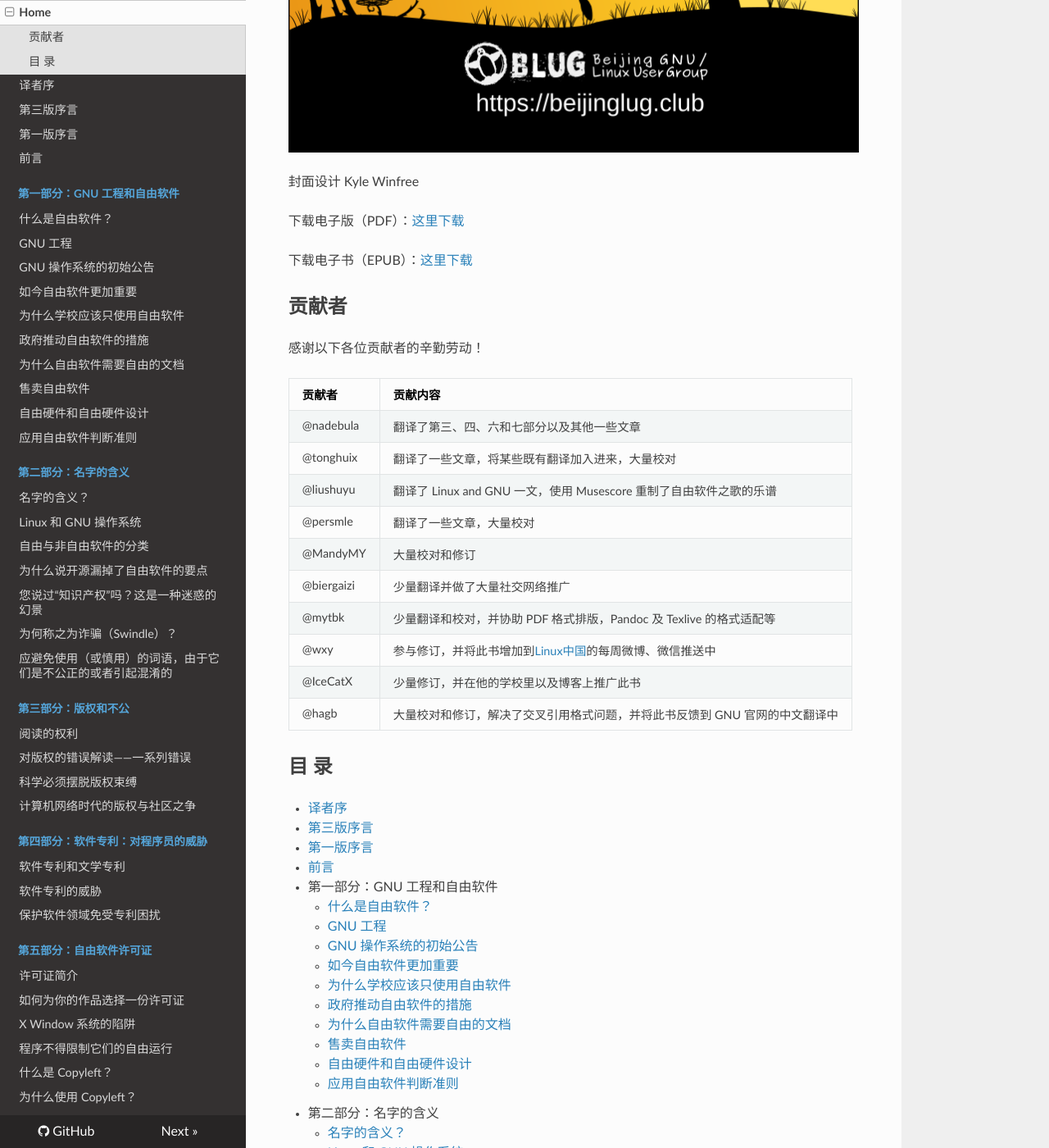
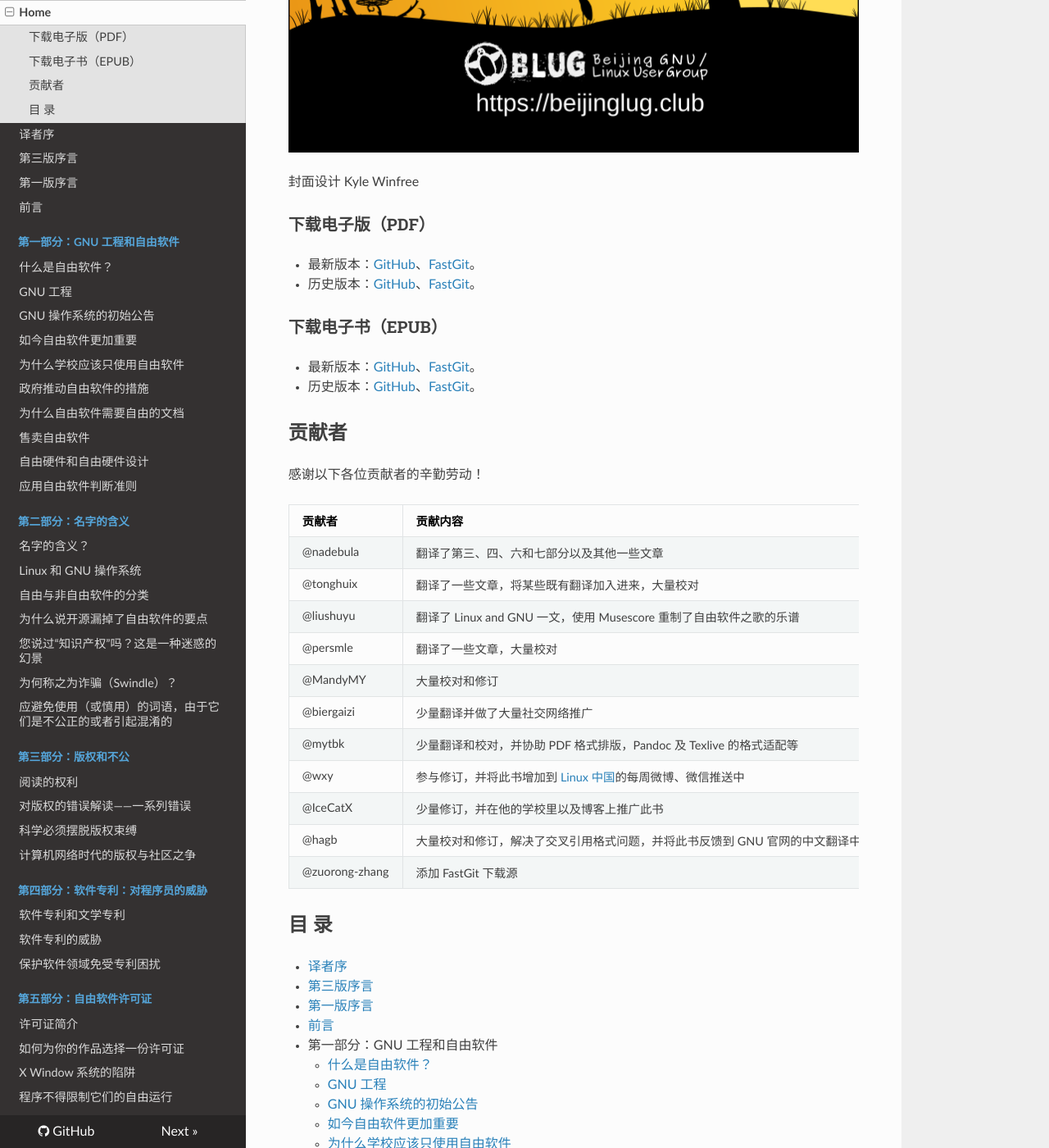
Before and after one commit to beijinglug/fsfs-zh, an MkDocs documentation site: the page built from docs/index.md, in a window 1280 px wide and 1400 px high, scrolled down 965 px. Shown: the whole window at 82% size. Built offline with MkDocs 1.6.1, drawn with Linux system fonts in a browser that asks for light colours; nearby versions of some CDN libraries; old or Windows-style settings are respelled for this version of MkDocs.

Commit message:
Add FastGit download mirror
添加 FastGit 下载源

```diff
--- a/docs/index.md
+++ b/docs/index.md
@@ -5,10 +5,14 @@
 
 封面设计 Kyle Winfree
 
+### 下载电子版（PDF）
 
-下载电子版（PDF）：[这里下载](https://github.com/beijinglug/fsfs-zh/releases)
+- 最新版本：[GitHub](https://github.com/beijinglug/fsfs-zh/releases/download/2019.1/fsfs-zh.pdf)、[FastGit](https://hub.fastgit.org/beijinglug/fsfs-zh/releases/download/2019.1/fsfs-zh.pdf)。
+- 历史版本：[GitHub](https://github.com/beijinglug/fsfs-zh/tags)、[FastGit](https://hub.fastgit.org/beijinglug/fsfs-zh/tags)。
 
-下载电子书（EPUB）：[这里下载](https://github.com/beijinglug/fsfs-zh/releases)
+### 下载电子书（EPUB）
+- 最新版本：[GitHub](https://github.com/beijinglug/fsfs-zh/releases/download/2019.1/fsfs-zh.epub)、[FastGit](https://hub.fastgit.org/beijinglug/fsfs-zh/releases/download/2019.1/fsfs-zh.epub)。
+- 历史版本：[GitHub](https://github.com/beijinglug/fsfs-zh/tags)、[FastGit](https://hub.fastgit.org/beijinglug/fsfs-zh/tags)。
 
 贡献者
 -------
@@ -24,10 +28,10 @@
 | @MandyMY | 大量校对和修订 |
 | @biergaizi | 少量翻译并做了大量社交网络推广 |
 | @mytbk | 少量翻译和校对，并协助 PDF 格式排版，Pandoc 及 Texlive 的格式适配等 |
-| @wxy | 参与修订，并将此书增加到[Linux中国](https://linux.cn)的每周微博、微信推送中 |
+| @wxy | 参与修订，并将此书增加到 [Linux 中国](https://linux.cn)的每周微博、微信推送中 |
 | @IceCatX | 少量修订，并在他的学校里以及博客上推广此书 |
 | @hagb | 大量校对和修订，解决了交叉引用格式问题，并将此书反馈到 GNU 官网的中文翻译中 |
-
+| @zuorong-zhang | 添加 FastGit 下载源 |
 
 目  录
 -----
```
